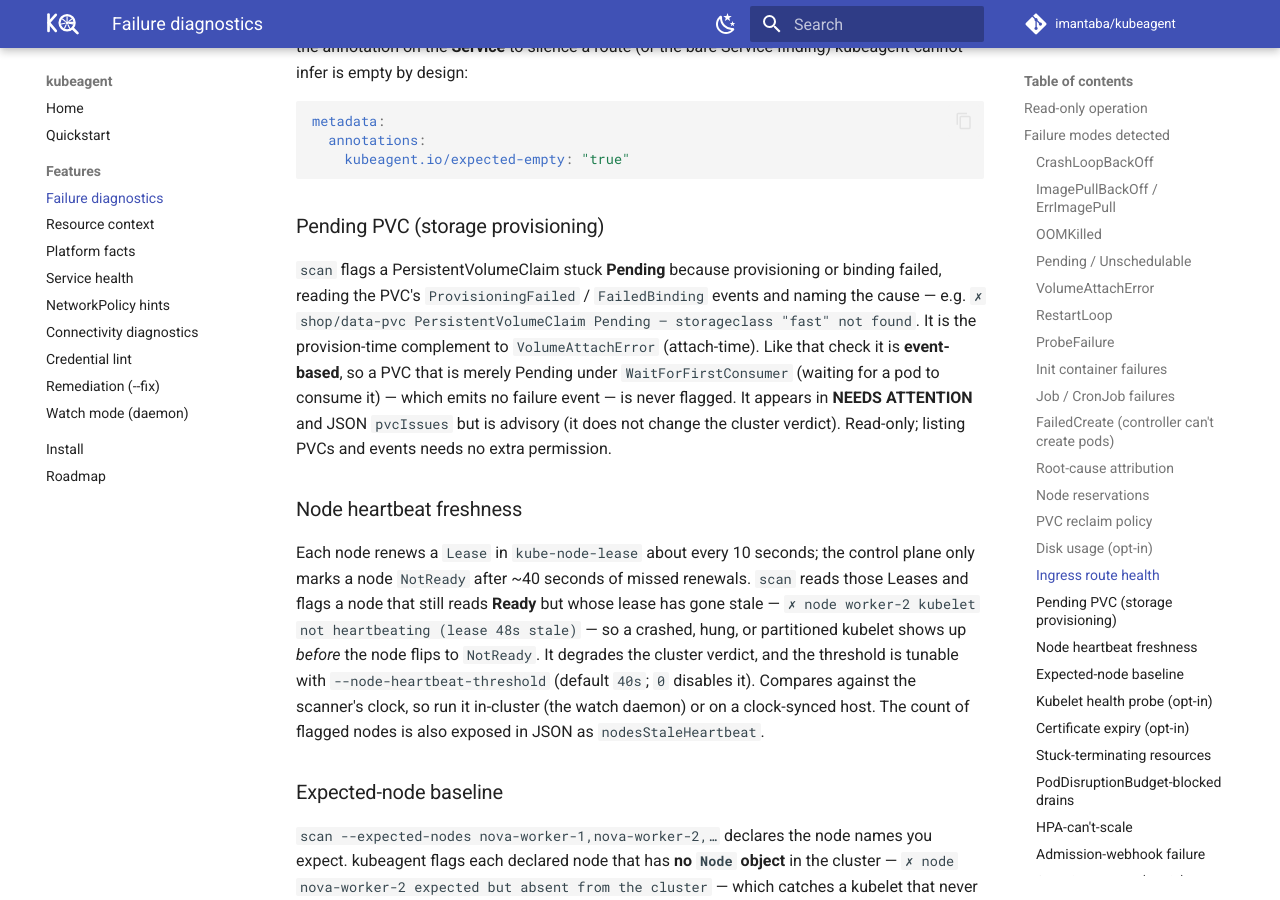
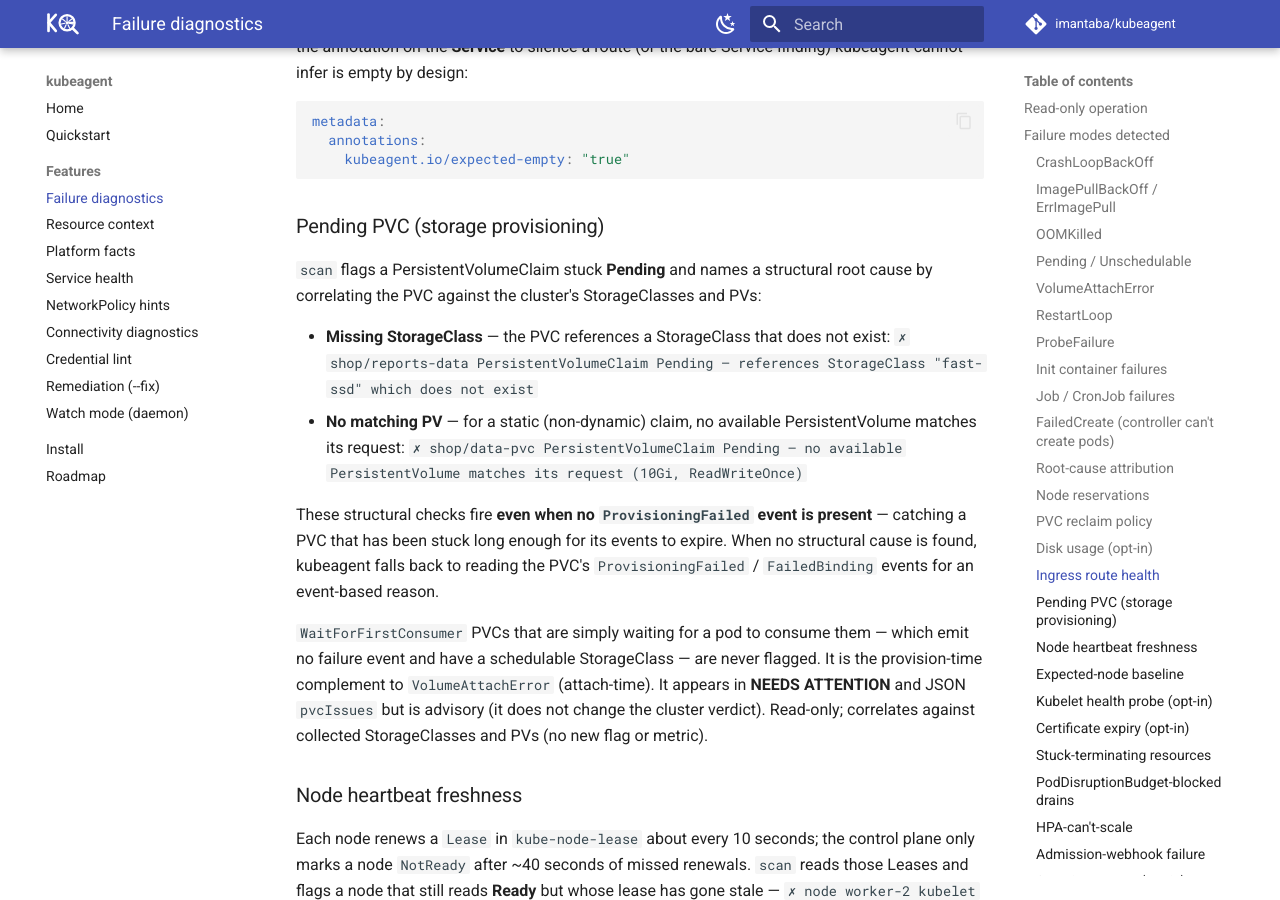
Before and after one commit to imantaba/kubeagent, an MkDocs documentation site: the page built from website/docs/features/diagnostics.md, in a window 1280 px wide and 900 px high, scrolled down 4972 px. Built offline with MkDocs 1.6.1 and Material for MkDocs 9.7.7, drawn with Linux system fonts in a browser that asks for light colours; comment, search, counter and statistics services are not loaded.

Commit message:
test+docs: golden coverage and documentation for PVC provisioning root cause

```diff
--- a/website/docs/features/diagnostics.md
+++ b/website/docs/features/diagnostics.md
@@ -213,15 +213,25 @@ metadata:
 
 ### Pending PVC (storage provisioning)
 
-`scan` flags a PersistentVolumeClaim stuck **Pending** because provisioning or binding
-failed, reading the PVC's `ProvisioningFailed` / `FailedBinding` events and naming the
-cause — e.g. `✗ shop/data-pvc  PersistentVolumeClaim  Pending — storageclass "fast" not
-found`. It is the provision-time complement to `VolumeAttachError` (attach-time). Like
-that check it is **event-based**, so a PVC that is merely Pending under
-`WaitForFirstConsumer` (waiting for a pod to consume it) — which emits no failure event
-— is never flagged. It appears in **NEEDS ATTENTION** and JSON `pvcIssues` but is advisory
-(it does not change the cluster verdict). Read-only; listing PVCs and events needs no
-extra permission.
+`scan` flags a PersistentVolumeClaim stuck **Pending** and names a structural root cause
+by correlating the PVC against the cluster's StorageClasses and PVs:
+
+- **Missing StorageClass** — the PVC references a StorageClass that does not exist:
+  `✗ shop/reports-data  PersistentVolumeClaim  Pending — references StorageClass "fast-ssd" which does not exist`
+- **No matching PV** — for a static (non-dynamic) claim, no available PersistentVolume
+  matches its request:
+  `✗ shop/data-pvc  PersistentVolumeClaim  Pending — no available PersistentVolume matches its request (10Gi, ReadWriteOnce)`
+
+These structural checks fire **even when no `ProvisioningFailed` event is present** — catching
+a PVC that has been stuck long enough for its events to expire. When no structural cause is
+found, kubeagent falls back to reading the PVC's `ProvisioningFailed` / `FailedBinding`
+events for an event-based reason.
+
+`WaitForFirstConsumer` PVCs that are simply waiting for a pod to consume them — which emit
+no failure event and have a schedulable StorageClass — are never flagged. It is the
+provision-time complement to `VolumeAttachError` (attach-time). It appears in **NEEDS
+ATTENTION** and JSON `pvcIssues` but is advisory (it does not change the cluster verdict).
+Read-only; correlates against collected StorageClasses and PVs (no new flag or metric).
 
 ### Node heartbeat freshness
 
```
Also changed, not shown: website/docs/roadmap.md (+8 -0 lines), CHANGELOG.md, README.md, 2 other files.
